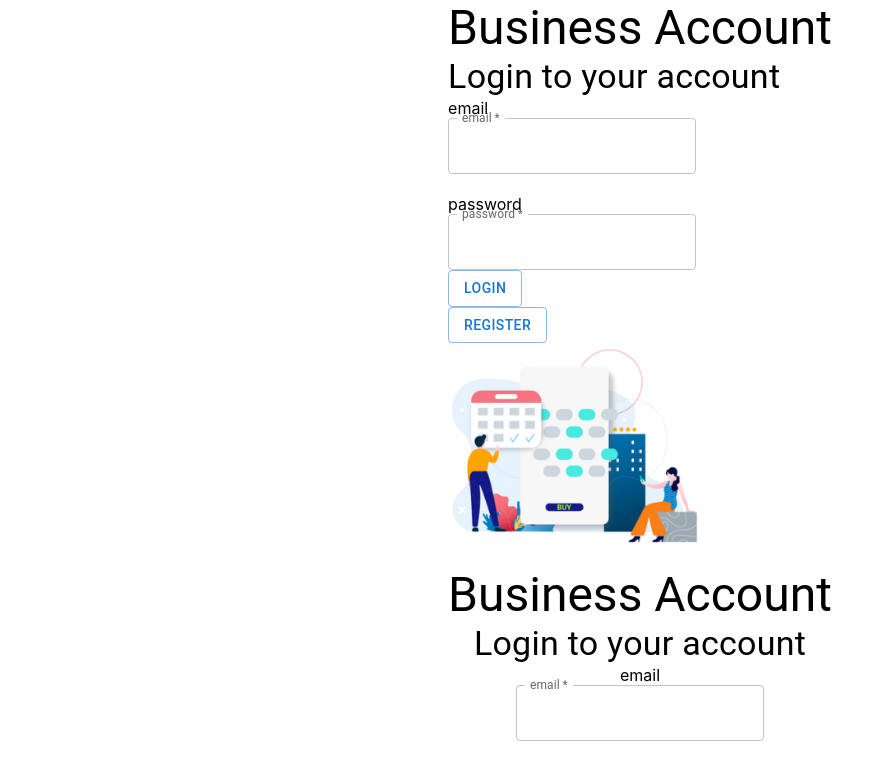
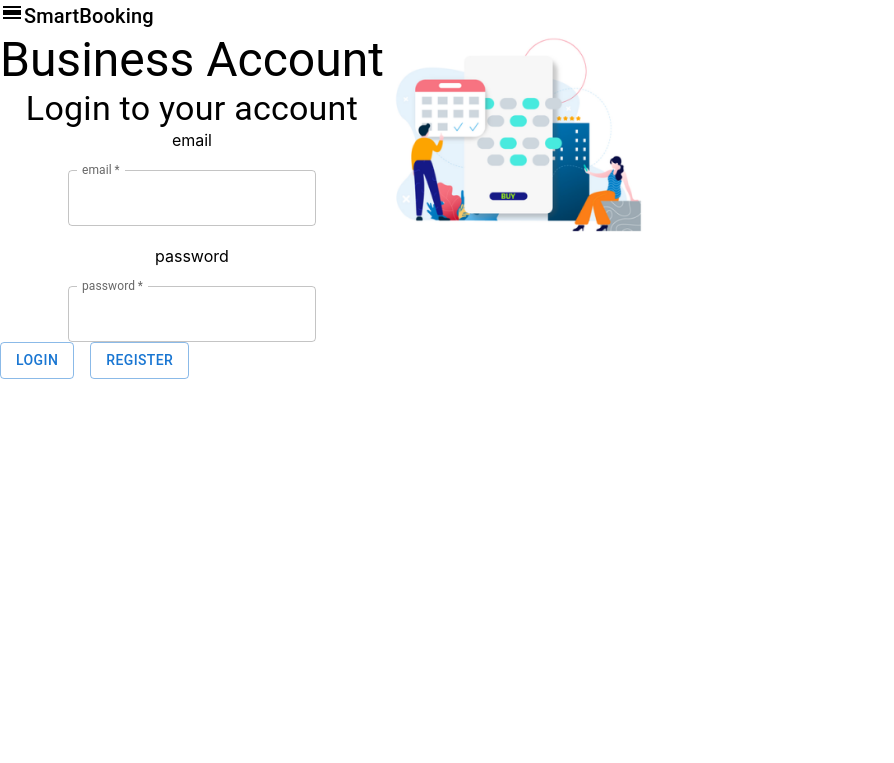
Before and after one commit to MayyarAA/CapstoneMSCI, a React (Create React App) app in the folder capstonefrontend/: page /Login in a window 1280 px wide. Shown: the top 763 px of the page, without its empty margins (0-894 px from the left). Built offline with nearby package versions, Linux system fonts and the light colour scheme; no server answers.

Commit message:
tryed fixing using mui

```diff
--- a/capstonefrontend/src/App.js
+++ b/capstonefrontend/src/App.js
@@ -22,8 +22,7 @@ function App() {
 	}
 	login();
 	return (
-		// <div>
-		// </div>
+		<div className='App'>
 			<MainContextProvider>
 				{/* <LoginComponent /> */}
 				<BrowserRouter>
@@ -33,10 +32,9 @@ function App() {
 						<Route path='/Login' element={<LoginPage />} />
 					</Routes>
 				</BrowserRouter>
-			<div className='App'>
-				<LoginComponent />
+				{/* <LoginComponent /> */}
+			</MainContextProvider>
 		</div>
-		</MainContextProvider>
 	);
 }
 
--- a/capstonefrontend/src/Components/LoginComponent.js
+++ b/capstonefrontend/src/Components/LoginComponent.js
@@ -4,7 +4,6 @@ import CalendarViewDayIcon from '@mui/icons-material/CalendarViewDay';
 import { Grid, Box, TextField, Button, Typography } from '@mui/material/';
 import loginpageiconv1 from '../images/loginpageiconv1.png';
 import { Container, Row, Col } from 'react-bootstrap';
-import '../App.css';
 const smartBookingText = <Typography variant='h6'>SmartBooking</Typography>;
 const BusinessAccountText = <Typography variant='h3'>Business Account</Typography>;
 const LoginText = <Typography variant='h4'>Login to your account</Typography>;
@@ -63,71 +62,57 @@ function LoginComponent() {
 		</div>
 	);
 	return (
-		<div className='section'>
-			<div className='section-content'>
-				<Container>
-					<Row className='align-items-center'>
-						<Col
-							xs={{ span: 12, order: 2 }}
-							md={{ span: 6, order: 1 }}
-							lg={{ span: 8, order: 1 }}>
-							<div>{BusinessAccountText}</div>
-							<div>{LoginText}</div>
+		<div>
+			{/* <div className='App'> */}
+			<Grid container>
+				<Grid item>
+					<CalendarViewDayIcon />
+				</Grid>
+				<Grid item>{smartBookingText}</Grid>
+			</Grid>
+			{/* <Grid container> */}
+			<Grid
+				container
+				// direction='column'
+				// alignItems='center'
+				// justify='center'
+				style={{ minHeight: '100vh' }}
+				spacing={1}>
+				<Grid item>
+					<Box>
+						<div>{BusinessAccountText}</div>
+						<div>{LoginText}</div>
+					</Box>
+					<Grid contianer direction='row' justifyContent='center' alignItems='center'>
+						<Grid item>{emailText}</Grid>
+						<br />
+						<Grid item>{userNameTextField}</Grid>
+						<br />
+						<Grid item>{passwordText}</Grid>
+						<br />
+						<Grid item>{passwordTextField}</Grid>
+					</Grid>
 
-							{emailText}
-							<br />
-							{userNameTextField}
-							<br />
-							{passwordText}
-							<br />
-							{passwordTextField}
+					<Grid
+						container
+						direction='row'
+						// alignItems='center'
+						// justify='center'
+						style={{ minHeight: '100vh' }}
+						spacing={2}>
+						<Grid item>{loginButton}</Grid>
+						<Grid item>{registerButton}</Grid>
+					</Grid>
+				</Grid>
+				<Grid item>
+					<img src={loginpageiconv1} height='200px' />
+				</Grid>
+			</Grid>
 
-							{loginButton}
-							{registerButton}
-						</Col>
-						<Col
-							className='text-center'
-							xs={{ span: 12, order: 1 }}
-							md={{ span: 6, order: 2 }}
-							lg={{ span: 3, order: 1 }}>
-							<img src={loginpageiconv1} height='200px' />
-						</Col>
-					</Row>
-				</Container>
-			</div>
+			{/* <img src={loginpageiconv1} /> */}
+
+			<div></div>
 		</div>
-		// <div>
-		// 	{/* <Grid container>
-		// 		<Grid item>
-		// 			<CalendarViewDayIcon />
-		// 		</Grid>
-		// 		<Grid item>{smartBookingText}</Grid>
-		// 	</Grid> */}
-		// 	<Container>
-		// 		<Row className='align-items-center'>
-		// 			<Col className='text-center' xs={12} md={{ span: 7 }} lg={{ span: 4 }}>
-		// 				<div>{BusinessAccountText}</div>
-		// 				<div>{LoginText}</div>
-
-		// 				{emailText}
-		// 				<br />
-		// 				{userNameTextField}
-		// 				<br />
-		// 				{passwordText}
-		// 				<br />
-		// 				{passwordTextField}
-
-		// 				{loginButton}
-		// 				{registerButton}
-		// 			</Col>
-		// 			<Col className='text-center' xs={12} md={{ span: 7 }} lg={{ span: 6 }}>
-		// 				<img src={loginpageiconv1} width='50vh' height='50vh' />
-		// 			</Col>
-		// 		</Row>
-		// 	</Container>
-
-		// 	<div></div>
-		// </div>
 	);
 }
 
```
Lines whose indentation alone changed are shown as unchanged.
